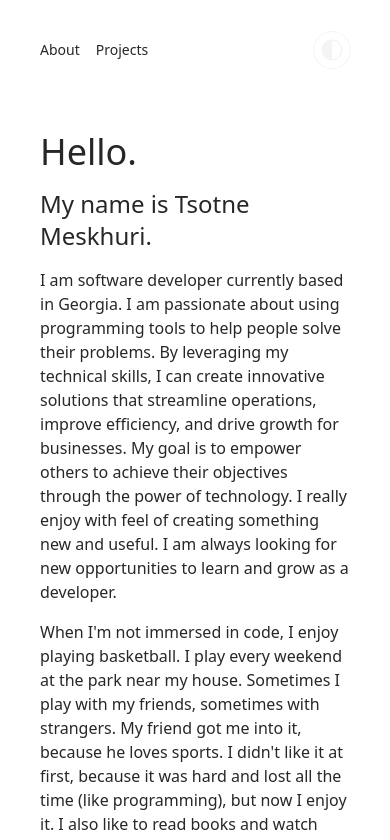
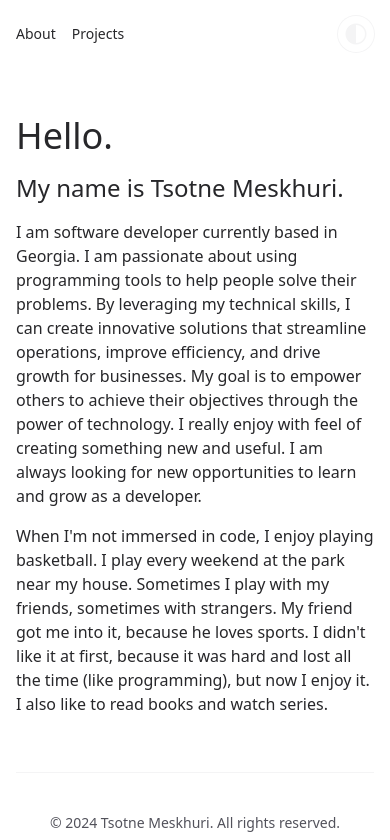
Before and after one commit to TsotMe/portfolio, a Nuxt app: page / in a window 390 px wide. Shown: the top 840 px of the page. Built offline with nearby package versions, Linux system fonts and the light colour scheme.

Commit message:
Update layout paddings for mobile devices

```diff
--- a/layouts/default.vue
+++ b/layouts/default.vue
@@ -3,7 +3,7 @@
 <template>
   <div class="bg-slate-50 font-sans dark:bg-black">
     <div
-      class="h-screen my-0 bg-white flex flex-col gap-10 ring-1 ring-zinc-100 px-10 py-8 md:mx-10 lg:mx-20 xl:max-w-[1120px] xl:mx-auto dark:bg-zinc-900 dark:ring-zinc-300/20"
+      class="min-h-screen my-0 bg-white flex flex-col gap-10 ring-1 ring-zinc-100 px-4 py-4 md:px-10 md:py-8 md:mx-16 lg:mx-20 xl:max-w-[1120px] xl:mx-auto dark:bg-zinc-900 dark:ring-zinc-300/20"
     >
       <AppHeader />
 
```
